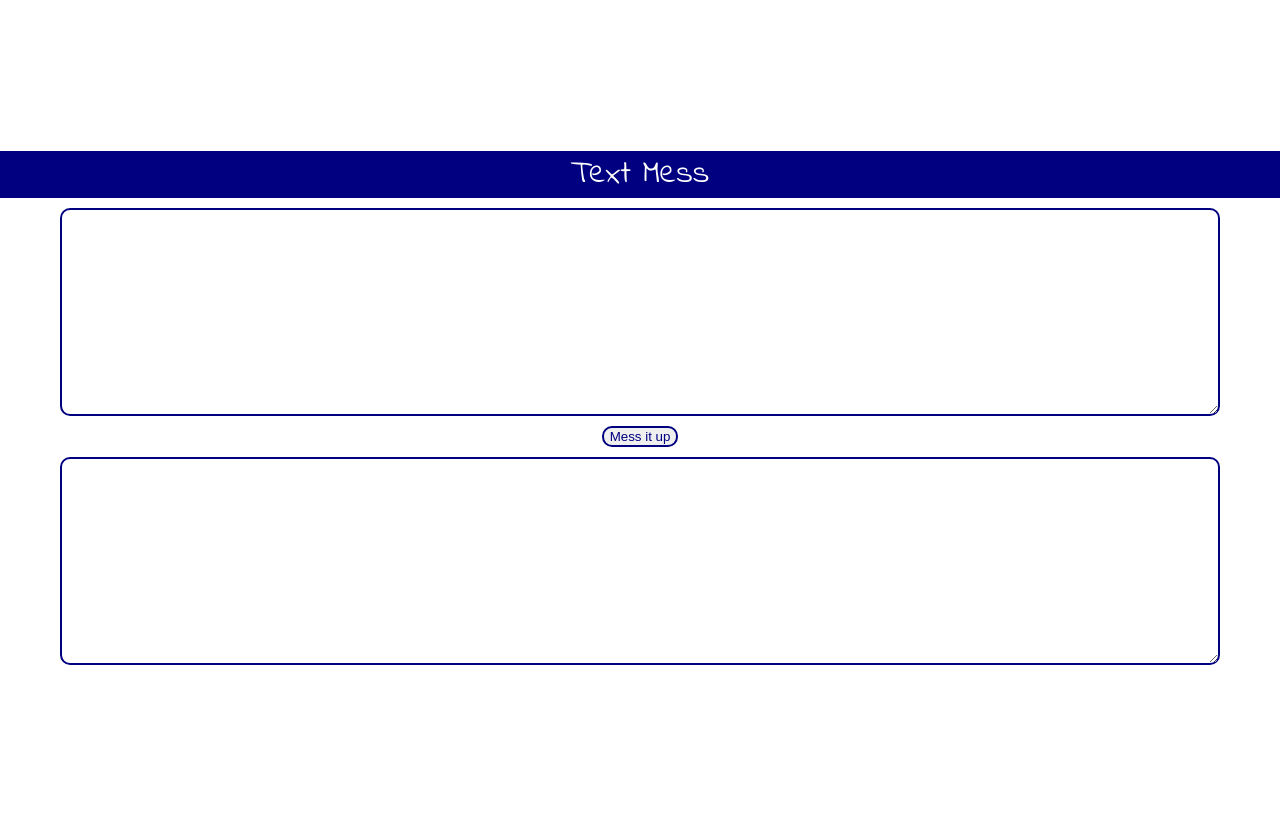
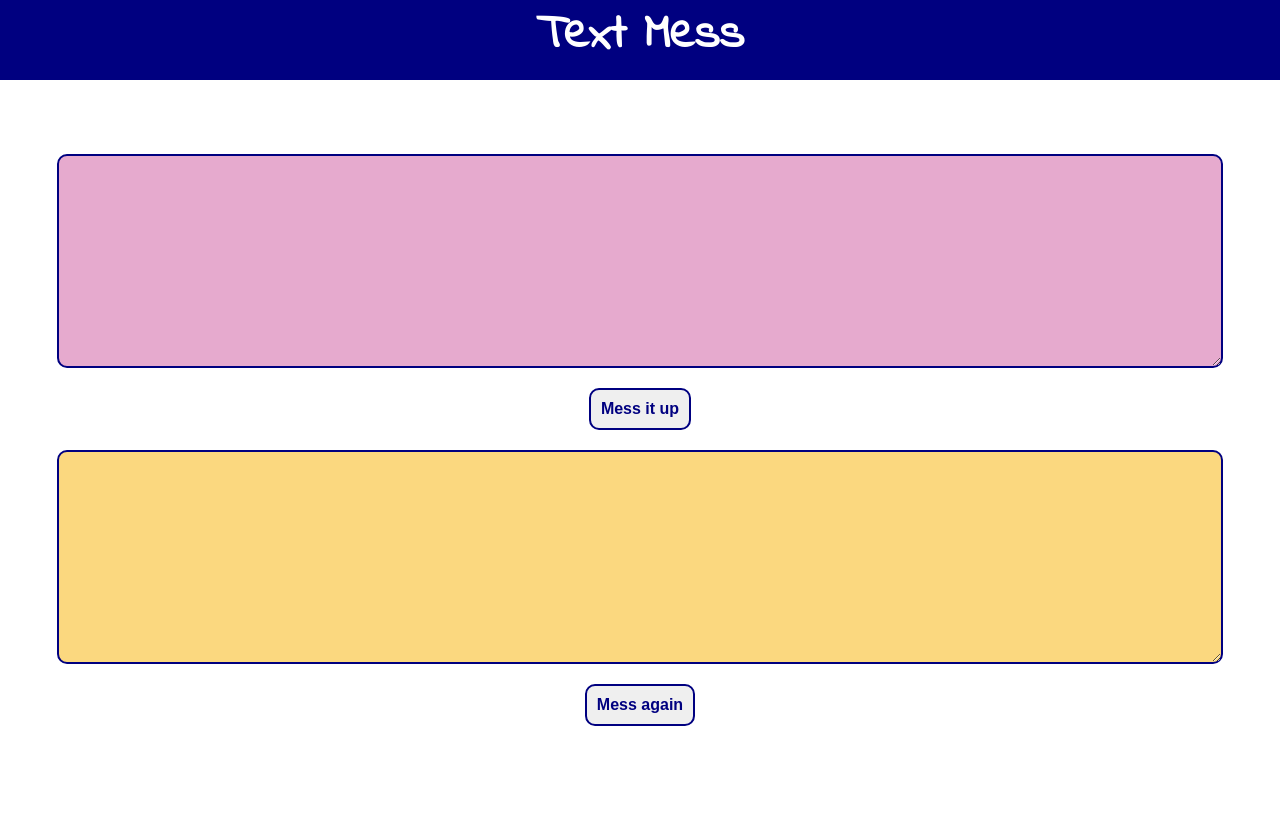
Before and after one commit to lucywho/txet-mess, a PHP site: page / in a window 1280 px wide. After the commit the page ends 726 px from the top, so only its background shows below. Run offline with PHP 8.4, Linux system fonts and the light colour scheme.

Commit message:
colouring in

```diff
--- a/index.html
+++ b/index.html
@@ -12,12 +12,18 @@
         <title>textmess</title>
     </head>
     <body>
-        <section id="banner">Text Mess</section>
-        <textarea id="inbox"></textarea>
+        <section id="banner"><h1>Text Mess</h1></section>
+        <section id="app">
+            <textarea id="inbox"></textarea>
 
-        <button type="button" onclick="messText()">Mess it up</button>
+            <button type="button" onclick="messText()">Mess it up</button>
 
-        <textarea id="outbox"></textarea>
+            <textarea id="outbox"></textarea>
+
+            <button type="button" onclick="location.reload()">
+                Mess again
+            </button>
+        </section>
 
         <script src="script.js"></script>
     </body>
--- a/script.js
+++ b/script.js
@@ -35,10 +35,8 @@ function messText() {
 }
 
 function shuffleArray(array) {
-    if (array.length < 2) {
-        console.log("array", array);
-    } else {
-        for (let i = array.length - 1; i > 0; i--) {
+    if (array.length > 1) {
+        for (let i = array.length; i > 0; i--) {
             var j = Math.floor(Math.random() * (i + 1));
             var temp = array[i];
             array[i] = array[j];
@@ -50,3 +48,6 @@ function shuffleArray(array) {
 
     return shufWord;
 }
+
+// array = array;
+//} else {
--- a/style.css
+++ b/style.css
@@ -1,18 +1,28 @@
+* {
+    padding: 0;
+    margin: 0;
+}
 body {
     height: 100%;
     height: 100vh;
-    display: flex;
-    flex-direction: column;
-    justify-content: center;
-    align-items: center;
+
+    max-height: 100%;
+    height: 100vh;
+}
+
+h1 {
     font-family: "Indie Flower", cursive;
+    font-weight: bold;
 }
 
 button {
     border: 2px solid navy;
     border-radius: 10px;
     color: navy;
+    font-weight: bold;
+    font-size: 16px;
     margin: 10px;
+    padding: 10px;
 }
 
 button:hover,
@@ -22,22 +32,40 @@ button:focus {
 }
 
 #banner {
+    background-color: navy;
+    color: white;
     font-family: "Indie Flower", cursive;
     font-size: 2rem;
-    color: white;
-    background-color: navy;
+    text-align: center;
     width: 100%;
     width: 100vw;
-    text-align: center;
-    margin-bottom: 10px;
+    height: 10%;
+}
+
+#app {
+    display: flex;
+    flex-direction: column;
+    justify-content: center;
+    align-items: center;
+    height: 90%;
 }
 
 #inbox,
 #outbox {
     border: 2px solid navy;
     border-radius: 10px;
+    height: fit-content;
+    margin: 10px 0;
     min-height: 200px;
-    height: fit-content;
+    padding: 5px;
     width: 90%;
     width: 90vw;
 }
+
+#inbox {
+    background-color: rgb(230, 170, 206);
+}
+
+#outbox {
+    background-color: rgb(251, 216, 127);
+}
```
